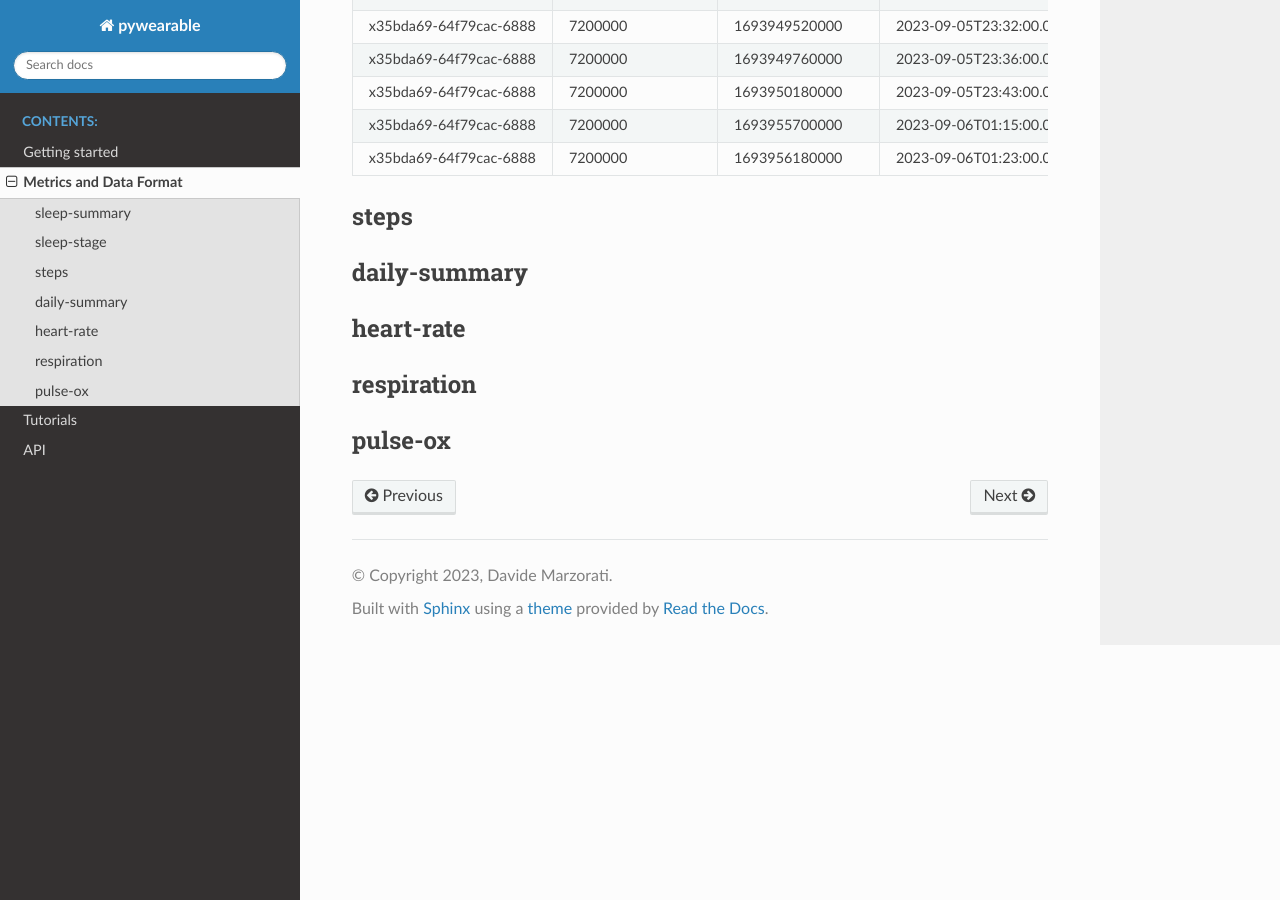
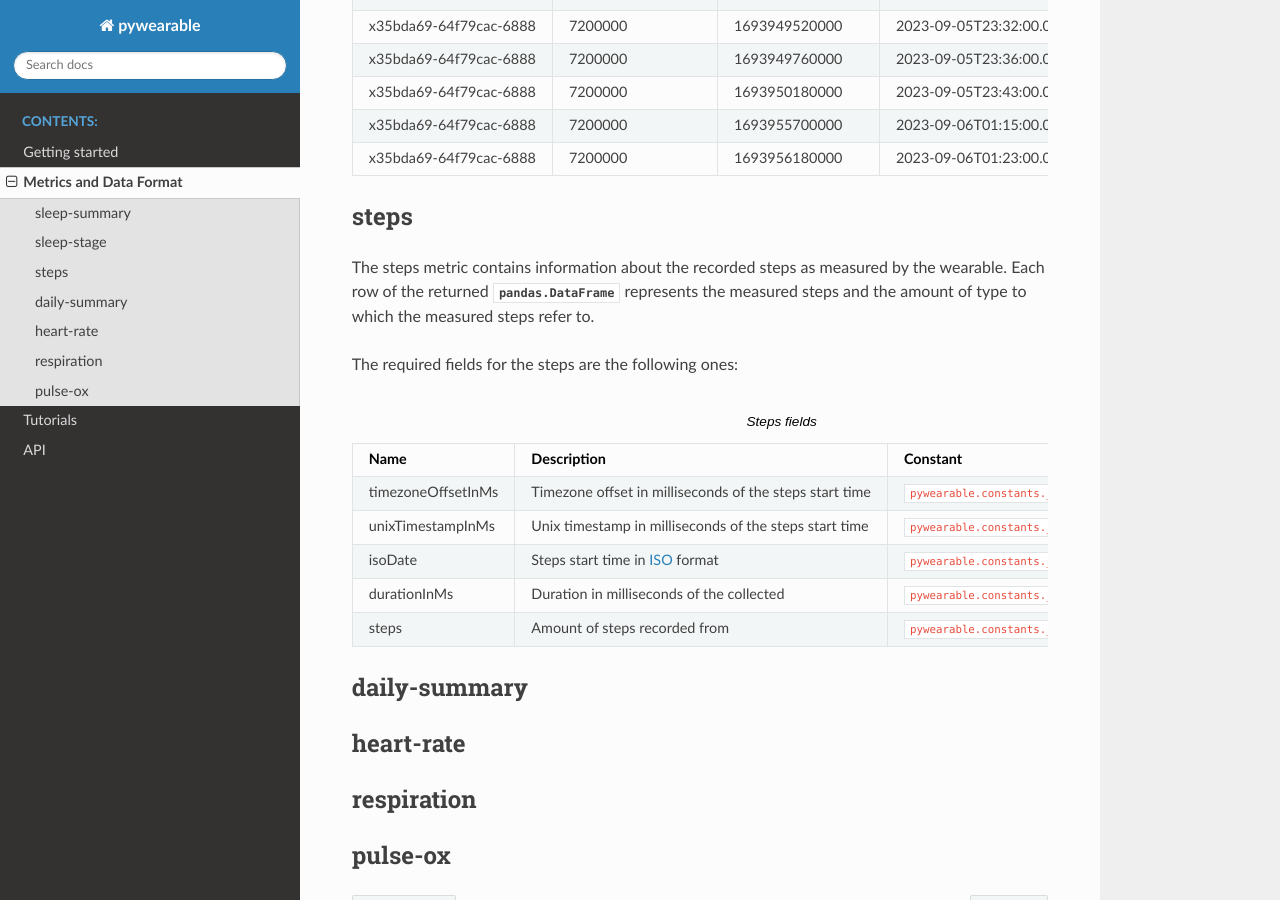
Before and after one commit to dado93/pywearable, a Sphinx documentation site: the page built from docs/_pages/metrics.rst, in a window 1280 px wide and 900 px high, scrolled down 2730 px. Built offline with Sphinx 7.4.7 and the Read the Docs theme 2.0.0, drawn with Linux system fonts in a browser that asks for light colours; some of the changed text lies outside the part shown.

Commit message:
General updates

```diff
--- /dev/null
+++ b/docs/_pages/_api/constants.rst
@@ -0,0 +1,5 @@
+Constants
+=========
+
+.. automodule:: pywearable.constants
+    :members:
--- a/docs/_pages/api.rst
+++ b/docs/_pages/api.rst
@@ -8,6 +8,7 @@
 
    _api/activity
    _api/adherence
+   _api/constants
    _api/loader
    _api/respiration
    _api/sleep
--- a/docs/_pages/metrics.rst
+++ b/docs/_pages/metrics.rst
@@ -25,45 +25,59 @@
     * - Name
       - Description
       - Constant
+      - Type
     * - sleepSummaryId
       - Unique identifier for a single sleep summary
       - ``pywearable.constants._SLEEP_SUMMARY_ID_COL``
+      -
     * - calendarDate
       - Calendar date to which the sleep summary refers to. Date format is 'yyyy-mm-dd'
       - ``pywearable.constants._CALENDAR_DATE_COL``
+      - :class:`datetime.date`
     * - timezoneOffsetInMs
       - Timezone offset in milliseconds of the sleep start time
       - ``pywearable.constants._TIMEZONEOFFSET_IN_MS_COL``
+      - :class:`int`
     * - unixTimestampInMs
       - Unix timestamp in milliseconds of the sleep start time
       - ``pywearable.constants._UNIXTIMESTAMP_IN_MS_COL``
+      - :class:`int`
     * - isoDate
       - Sleep start time in `ISO <https://en.wikipedia.org/wiki/ISO_8601>`__ format
-      - ``pywearable.constants._ISODATE_COL``
+      - :const:`pywearable.constants._ISODATE_COL`
+      -
     * - durationInMs
       - Overall sleep duration in milliseconds, **without** counting awake stages
       - ``pywearable.constants._DURATION_IN_MS_COL``
+      - :class:`int`
     * - n1SleepDurationInMs
       - Duration of N1 sleep stage in milliseconds
       - ``pywearable.constants._SLEEP_SUMMARY_N1_SLEEP_DURATION_IN_MS_COL``
+      - :class:`int`
     * - n2SleepDurationInMs
       - Duration of N2 sleep stage in milliseconds
       - ``pywearable.constants._SLEEP_SUMMARY_N2_SLEEP_DURATION_IN_MS_COL``
+      - :class:`int`
     * - n3SleepDurationInMs
       - Duration of N3 sleep stage in milliseconds
       - ``pywearable.constants._SLEEP_SUMMARY_N3_SLEEP_DURATION_IN_MS_COL``
+      - :class:`int`
     * - remSleepDurationInMs
       - Duration of REM sleep stage in milliseconds
       - ``pywearable.constants._SLEEP_SUMMARY_N3_SLEEP_DURATION_IN_MS_COL``
+      - :class:`int`
     * - unmeasurableSleepDurationInMs
       - Duration of unmeasurable (i.e., artifacts, movements, ...) in milliseconds
       - ``pywearable.constants._SLEEP_SUMMARY_UNMEASURABLE_SLEEP_DURATION_IN_MS_COL``
+      - :class:`int`
     * - awakeDurationInMs
       - Duration of awake stages in milliseconds
       - ``pywearable.constants._SLEEP_SUMMARY_AWAKE_DURATION_IN_MS_COL``
+      - :class:`int`
     * - overallSleepScore
       - Overall sleep score (0-100)
       - ``pywearable.constants._SLEEP_SUMMARY_SLEEP_SCORE_COL``
+      - :class:`int`
 
 If one of the metric is not available for a given loader, the column must
 still be present in the returned |dataframe| but empty (i.e., `nan`) values
@@ -245,6 +259,33 @@
 
 steps
 =====
+The steps metric contains information about the recorded steps as measured
+by the wearable. Each row of the returned |dataframe| represents the measured
+steps and the amount of type to which the measured steps refer to.
+
+The required fields for the steps are the following ones:
+
+.. list-table:: Steps fields
+    :header-rows: 1
+
+    * - Name
+      - Description
+      - Constant
+    * - timezoneOffsetInMs
+      - Timezone offset in milliseconds of the steps start time
+      - ``pywearable.constants._TIMEZONEOFFSET_IN_MS_COL``
+    * - unixTimestampInMs
+      - Unix timestamp in milliseconds of the steps start time
+      - ``pywearable.constants._UNIXTIMESTAMP_IN_MS_COL``
+    * - isoDate
+      - Steps start time in `ISO <https://en.wikipedia.org/wiki/ISO_8601>`_ format
+      - ``pywearable.constants._ISODATE_COL``
+    * - durationInMs
+      - Duration in milliseconds of the collected
+      - ``pywearable.constants._DURATION_IN_MS_COL``
+    * - steps
+      - Amount of steps recorded from
+      - ``pywearable.constants._STEPS_COL``
 
 daily-summary
 =============
```
Also changed, not shown: other parts of docs/_pages/metrics.rst (+4 -4 lines), 5 other files.
